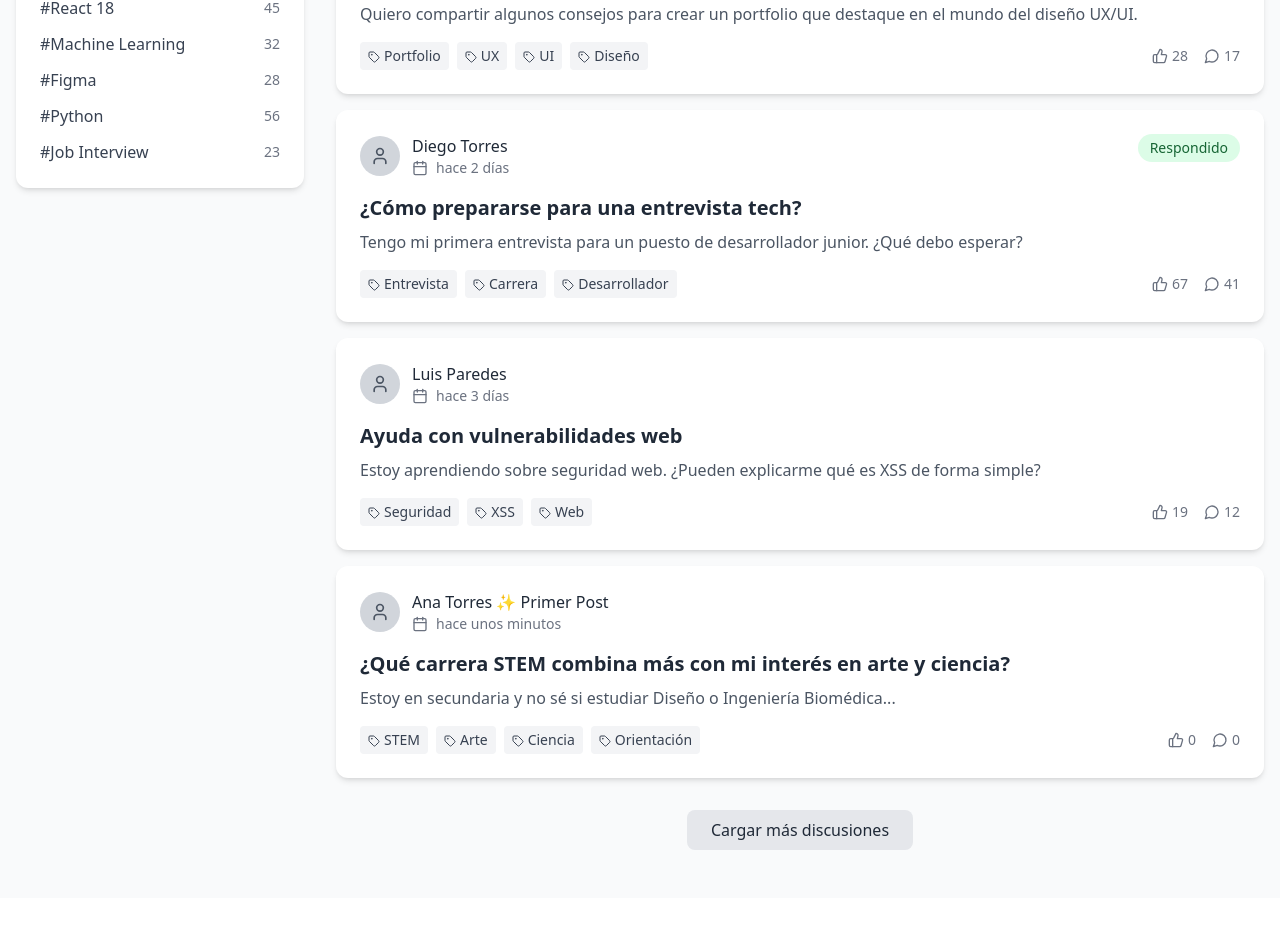
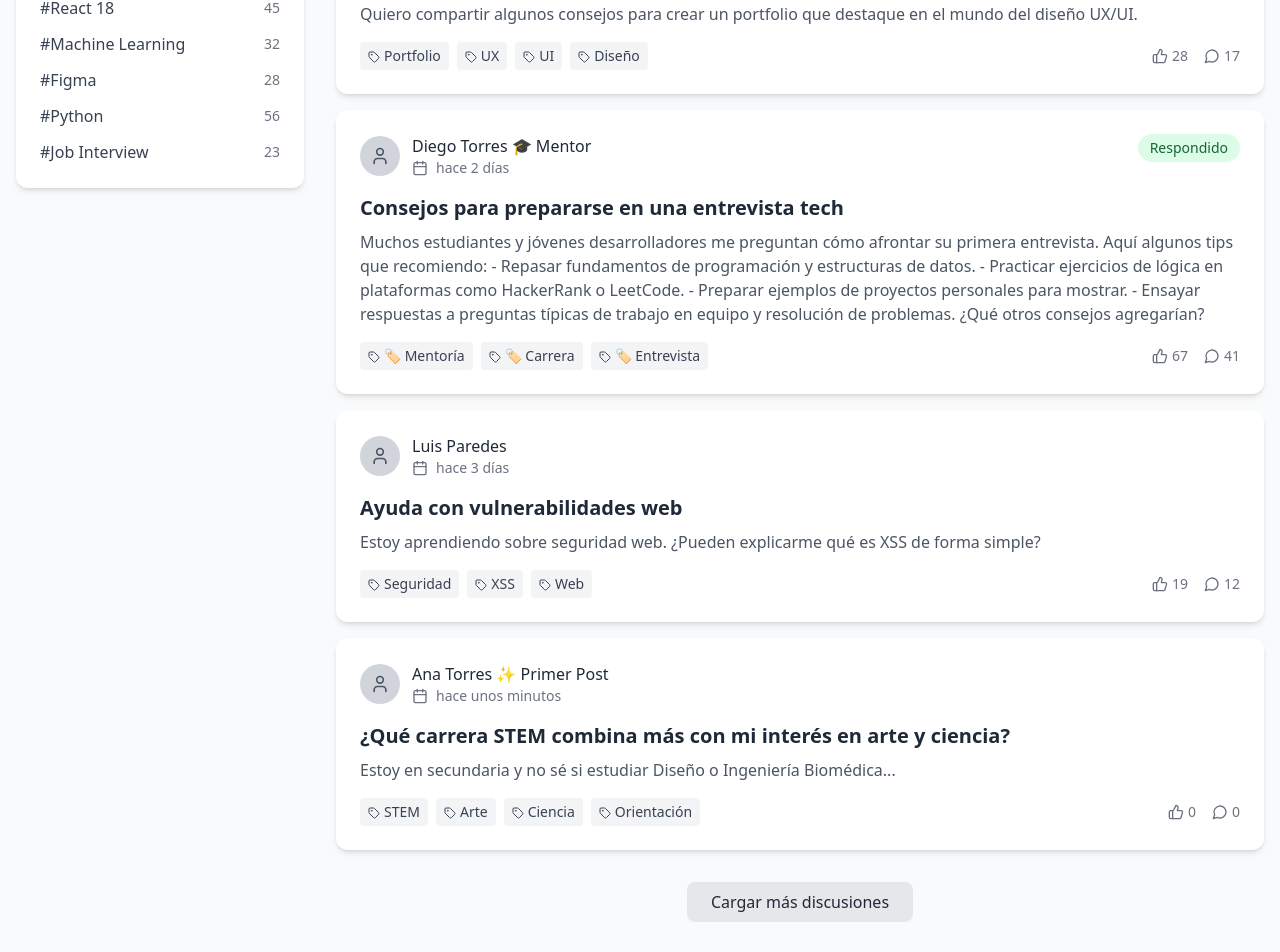
Before and after one commit to AriannaYauri/SumaqTech, a React (Vite) app: page /foro in a window 1280 px wide. Shown: the part 1009-1961 px from the top of the page. Before the commit the page ends 1907 px from the top, so only its background shows below. Built offline with nearby package versions, Linux system fonts and the light colour scheme.

Commit message:
Cambié el comentario de Diego Torres y puse que el contador de likes se actualice

```diff
--- a/src/pages/Foro.tsx
+++ b/src/pages/Foro.tsx
@@ -14,7 +14,7 @@ const Foro: React.FC = () => {
     { id: 'projects', name: 'Proyectos', count: 9 }
   ];
 
-  const discussions = [
+  const initialDiscussions = [
     {
       id: 1,
       title: '¿Cuál es la mejor forma de empezar en React?',
@@ -53,14 +53,14 @@ const Foro: React.FC = () => {
     },
     {
       id: 4,
-      title: '¿Cómo prepararse para una entrevista tech?',
-      author: 'Diego Torres',
+      title: 'Consejos para prepararse en una entrevista tech',
+      author: 'Diego Torres 🎓 Mentor',
       category: 'career',
       replies: 41,
       likes: 67,
       time: 'hace 2 días',
-      excerpt: 'Tengo mi primera entrevista para un puesto de desarrollador junior. ¿Qué debo esperar?',
-      tags: ['Entrevista', 'Carrera', 'Desarrollador'],
+      excerpt: 'Muchos estudiantes y jóvenes desarrolladores me preguntan cómo afrontar su primera entrevista.\nAquí algunos tips que recomiendo:\n- Repasar fundamentos de programación y estructuras de datos.\n- Practicar ejercicios de lógica en plataformas como HackerRank o LeetCode.\n- Preparar ejemplos de proyectos personales para mostrar.\n- Ensayar respuestas a preguntas típicas de trabajo en equipo y resolución de problemas.\n\n¿Qué otros consejos agregarían?',
+      tags: ['🏷️ Mentoría', '🏷️ Carrera', '🏷️ Entrevista'],
       isAnswered: true
     },
     {
@@ -97,6 +97,7 @@ const Foro: React.FC = () => {
     { name: 'Job Interview', posts: 23 }
   ];
 
+  const [discussions, setDiscussions] = useState(initialDiscussions);
   const filteredDiscussions = selectedCategory === 'all'
     ? discussions
     : discussions.filter(d => d.category === selectedCategory);
@@ -227,14 +228,29 @@ const Foro: React.FC = () => {
                     </div>
 
                     <div className="flex items-center space-x-4">
-                      <div className="flex items-center space-x-1 text-gray-500">
+                      <button
+                        className="flex items-center space-x-1 text-gray-500 hover:text-teal-600 focus:outline-none"
+                        onClick={() => {
+                          setDiscussions(prev => prev.map(d =>
+                            d.id === discussion.id ? { ...d, likes: d.likes + 1 } : d
+                          ));
+                        }}
+                        type="button"
+                      >
                         <ThumbsUp className="w-4 h-4" />
                         <span className="text-sm">{discussion.likes}</span>
-                      </div>
-                      <div className="flex items-center space-x-1 text-gray-500">
+                      </button>
+                      <button
+                        className="flex items-center space-x-1 text-gray-500 hover:text-blue-600 focus:outline-none"
+                        onClick={() => {
+                          // Aquí podrías abrir un modal o enfocar el área de comentarios
+                          alert('Funcionalidad de comentarios próximamente');
+                        }}
+                        type="button"
+                      >
                         <MessageCircle className="w-4 h-4" />
                         <span className="text-sm">{discussion.replies}</span>
-                      </div>
+                      </button>
                     </div>
                   </div>
                 </div>
```
